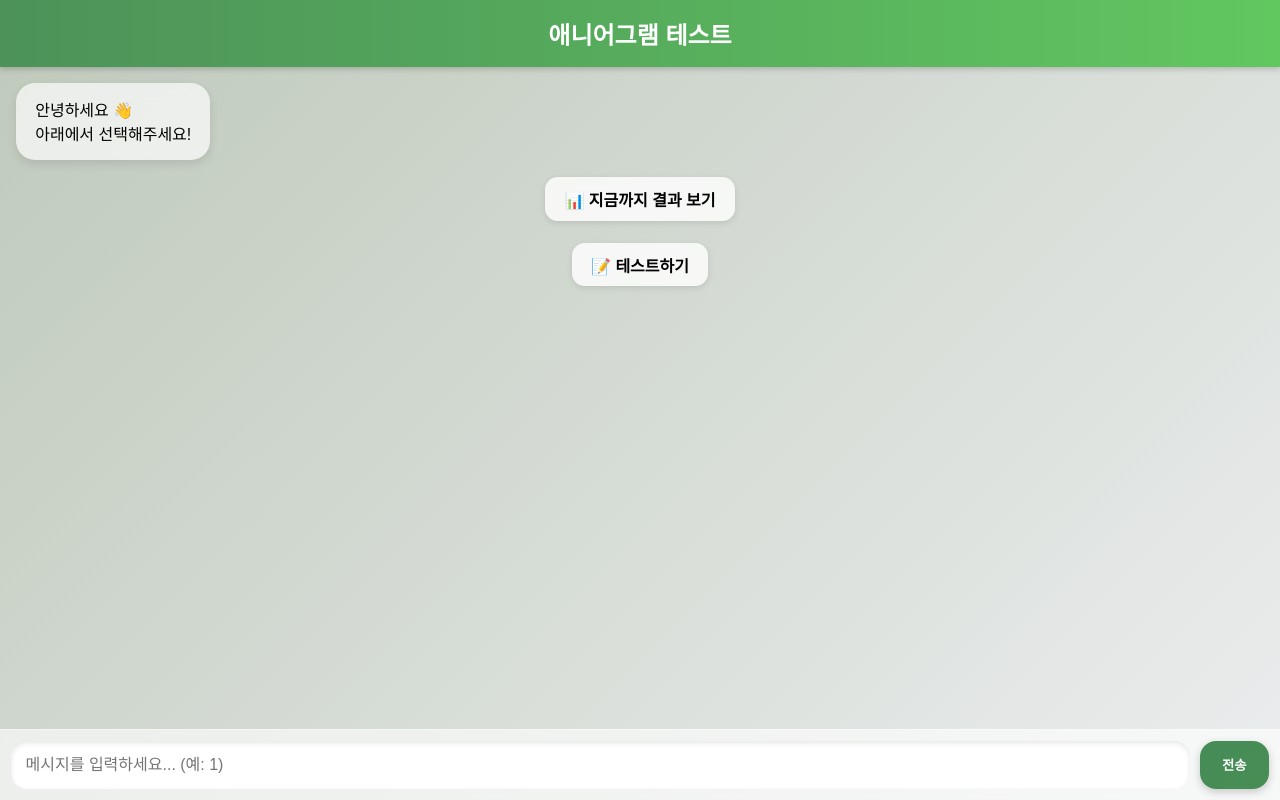
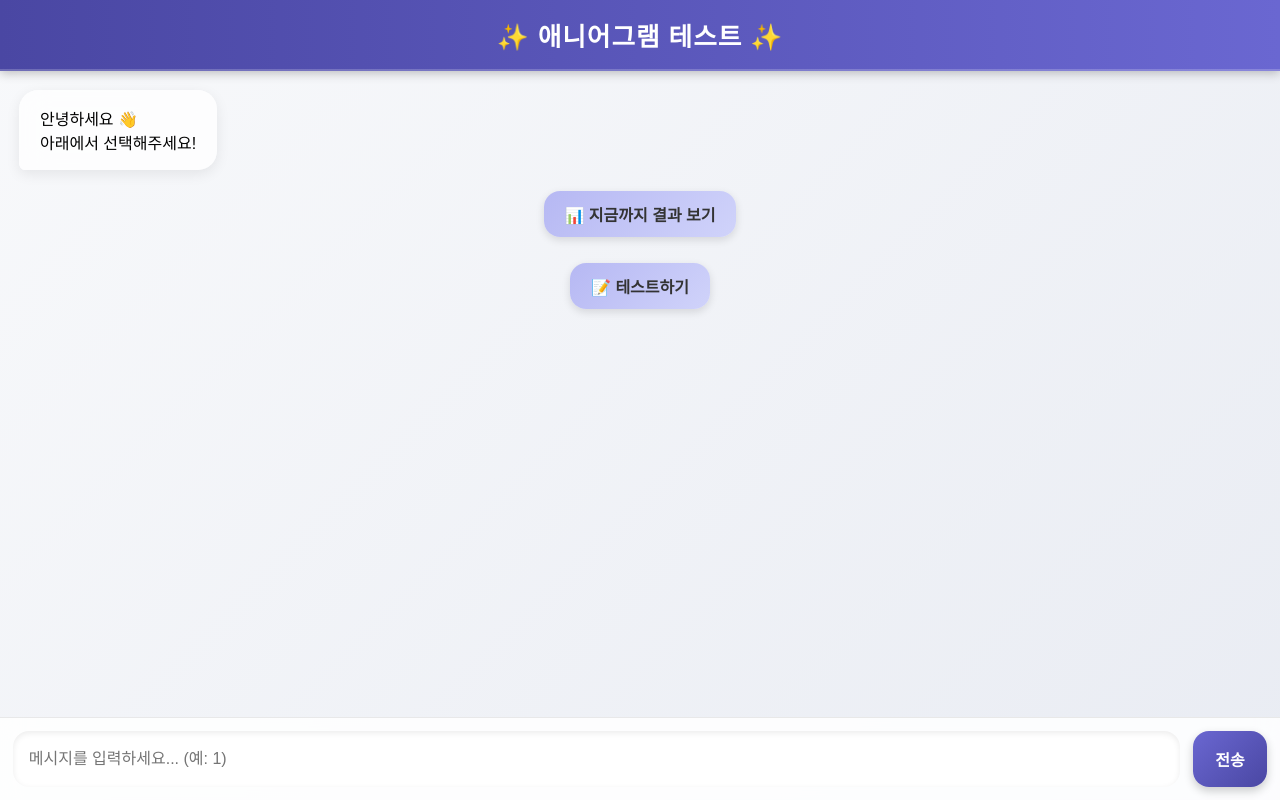
Before and after one commit to imseojin00/enneagram-bot, a website: page public/index.html in a window 1280 px wide. Drawn offline with Linux system fonts and the light colour scheme.

Commit message:
style: 더 수정

```diff
--- a/public/index.html
+++ b/public/index.html
@@ -11,107 +11,120 @@
       display: flex;
       flex-direction: column;
       height: 100vh;
-      position: relative;
-      background: linear-gradient(135deg, #bfc9bb 0%, #ebedee 100%);
+      background: linear-gradient(135deg, #f8f9fb 0%, #e9ecf3 100%);
     }
 
     header {
-      background: linear-gradient(90deg, #4c9259, #61c75f);
+      background: linear-gradient(90deg, #4a47a3, #6a67d1);
       padding: 1rem;
       text-align: center;
-      font-size: 1.5rem;
-      font-weight:900;
+      font-size: 1.6rem;
+      font-weight: 900;
+      letter-spacing: 1px;
       color: #fff;
-      box-shadow: 0 2px 6px rgba(0,0,0,0.2);
+      box-shadow: 0 2px 10px rgba(0,0,0,0.25);
+      border-bottom: 2px solid rgba(255,255,255,0.2);
     }
 
     #chat {
       flex: 1;
-      padding: 1rem;
+      padding: 1.2rem;
       overflow-y: auto;
       display: flex;
       flex-direction: column;
-      gap: 0.8rem;
+      gap: 1rem;
     }
 
     .bot {
       align-self: flex-start;
-      background: #ffffffaa;
-      padding: 0.9rem 1.2rem;
-      border-radius: 1.2rem;
+      background: rgba(255,255,255,0.75);
+      padding: 1rem 1.3rem;
+      border-radius: 1.2rem 1.2rem 1.2rem 0.4rem;
       max-width: 75%;
-      backdrop-filter: blur(10px);
-      box-shadow: 0 4px 10px rgba(0,0,0,0.1);
+      backdrop-filter: blur(14px);
+      box-shadow: 0 4px 14px rgba(0,0,0,0.08);
       white-space: pre-line;
+      font-size: 1rem;
     }
 
     .user {
       align-self: flex-end;
-      background: #b58e45;
-      padding: 0.9rem 1.2rem;
-      border-radius: 1.2rem;
+      background: linear-gradient(135deg, #4a47a3, #6a67d1);
+      color: #fff;
+      padding: 1rem 1.3rem;
+      border-radius: 1.2rem 1.2rem 0.4rem 1.2rem;
       max-width: 75%;
-      box-shadow: 0 4px 10px rgba(0,0,0,0.1);
+      box-shadow: 0 4px 12px rgba(0,0,0,0.15);
       white-space: pre-line;
+      font-size: 1rem;
     }
 
     #inputBox {
       display: flex;
-      padding: 0.7rem;
-      background: rgba(255,255,255,0.6);
-      backdrop-filter: blur(12px);
-      border-top: 1px solid rgba(255,255,255,0.4);
+      padding: 0.8rem;
+      background: rgba(255,255,255,0.85);
+      backdrop-filter: blur(10px);
+      border-top: 1px solid rgba(200,200,200,0.4);
     }
 
     #messageInput {
       flex: 1;
-      padding: 0.9rem;
+      padding: 1rem;
       border: none;
       border-radius: 1rem;
       font-size: 1rem;
       outline: none;
-      box-shadow: inset 0 2px 5px rgba(0,0,0,0.1);
+      background: #fff;
+      box-shadow: inset 0 2px 6px rgba(0,0,0,0.08);
     }
 
     button {
-      margin-left: 0.6rem;
-      padding: 0.9rem 1.4rem;
-      background: linear-gradient(135deg, #468c58, #488d53);
+      margin-left: 0.8rem;
+      padding: 1rem 1.4rem;
+      background: linear-gradient(135deg, #6a67d1, #4a47a3);
       border: none;
       border-radius: 1rem;
       cursor: pointer;
       font-weight: bold;
+      font-size: 1rem;
       color: #fff;
-      box-shadow: 0 3px 8px rgba(0,0,0,0.2);
-      transition: 0.2s;
+      box-shadow: 0 4px 10px rgba(0,0,0,0.2);
+      transition: 0.25s;
     }
 
-    button:hover { transform: scale(1.05); }
+    button:hover {
+      transform: translateY(-2px) scale(1.03);
+      box-shadow: 0 6px 14px rgba(0,0,0,0.25);
+    }
 
     .sys {
       align-self: center;
       font-size: 0.9rem;
-      opacity: 0.7;
+      opacity: 0.65;
     }
 
     .quick {
       align-self: center;
-      background: #ffffffcc;
-      padding: 0.6rem 1.2rem;
+      background: linear-gradient(135deg, #b6b8f3, #d0d3fa);
+      padding: 0.7rem 1.3rem;
       margin: 0.3rem;
-      border-radius: 0.8rem;
+      border-radius: 1rem;
       cursor: pointer;
       font-weight: bold;
-      box-shadow: 0 2px 6px rgba(0,0,0,0.1);
-      backdrop-filter: blur(8px);
+      color: #333;
+      box-shadow: 0 3px 8px rgba(0,0,0,0.12);
+      backdrop-filter: blur(6px);
       transition: 0.2s;
     }
 
-    .quick:hover { transform: scale(1.05); background: #f6e6cb; }
+    .quick:hover {
+      transform: scale(1.07);
+      background: linear-gradient(135deg, #a6a9f1, #c2c6f9);
+    }
   </style>
 </head>
 <body>
-  <header>애니어그램 테스트 </header>
+  <header>✨ 애니어그램 테스트 ✨</header>
   <div id="chat"></div>
   <div id="inputBox">
     <input type="text" id="messageInput" placeholder="메시지를 입력하세요... (예: 1)" />
```
